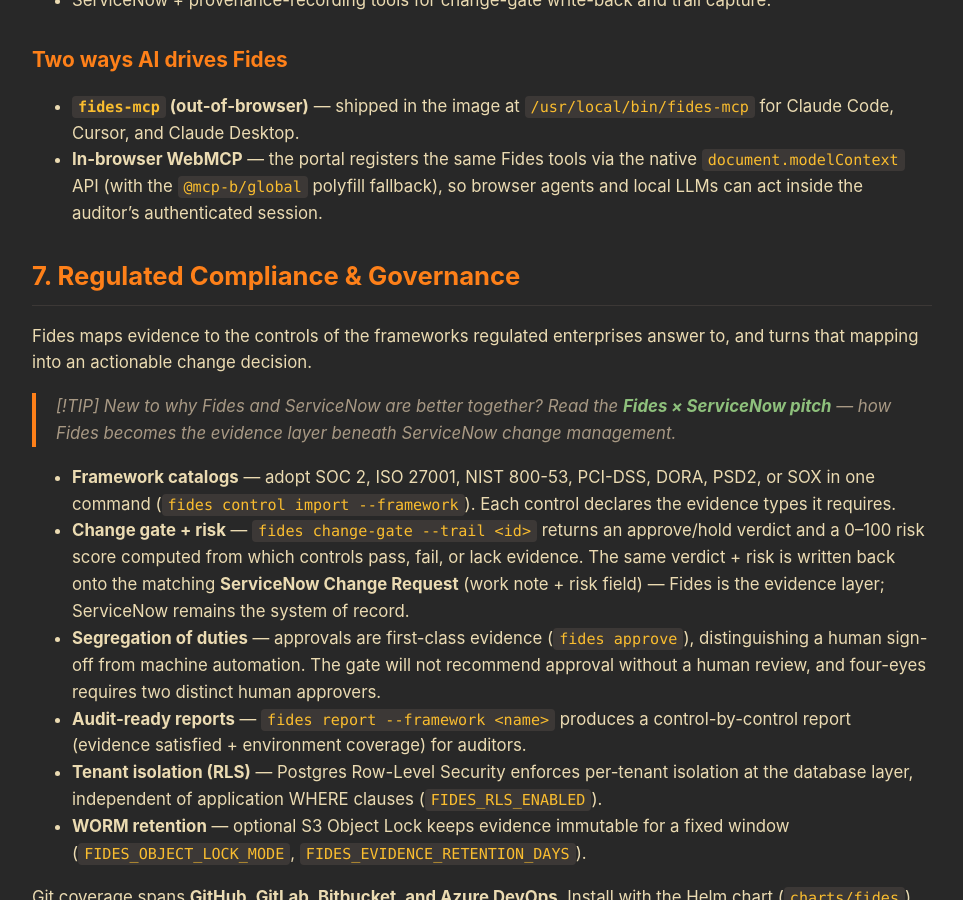
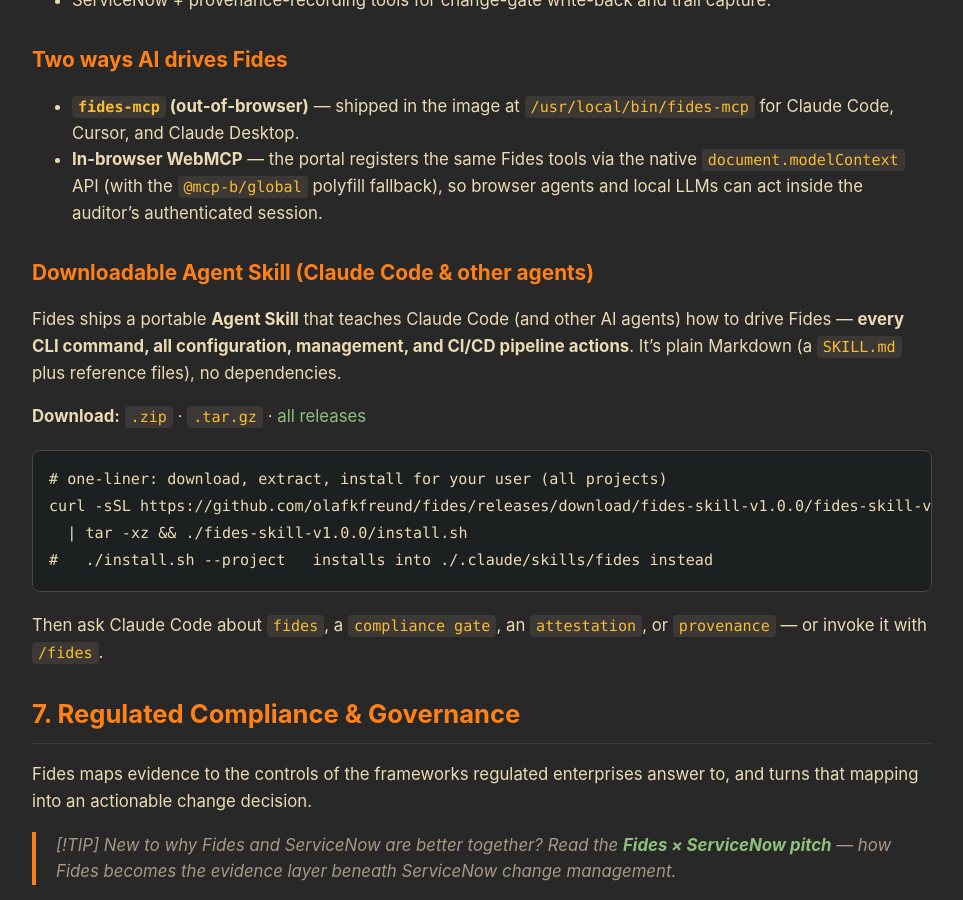
Before and after one commit to olafkfreund/fides, a Jekyll site: the page built from index.md, in a window 1280 px wide and 900 px high, scrolled down 4583 px. Shown: the whole window, without its empty margins (158-1121 px from the left). Built offline with Jekyll 4.4.1, drawn with Linux system fonts in a browser that asks for light colours; our own code applies the rules of GitHub Pages for plain Markdown files.

Commit message:
docs(pages): add downloadable Agent Skill section + release links
Links the Fides Agent Skill v1.0.0 release assets (.zip/.tar.gz) and a
one-liner installer from the home page under the MCP/AI-tooling section.

Co-Authored-By: Claude Opus 4.8 (1M context) <noreply@anthropic.com>
Claude-Session: https://claude.ai/code/session_01LsjkiUALyV1H6VuCabiDCj

````diff
--- a/index.md
+++ b/index.md
@@ -251,6 +251,27 @@ Fides includes a built-in **Model Context Protocol (MCP)** server (`fides-mcp`)
 * **In-browser WebMCP** — the portal registers the same Fides tools via the native `document.modelContext` API (with the `@mcp-b/global` polyfill fallback), so browser agents and local LLMs can act inside the auditor's authenticated session.
 
 
+### Downloadable Agent Skill (Claude Code & other agents)
+
+Fides ships a portable **Agent Skill** that teaches Claude Code (and other AI agents)
+how to drive Fides — **every CLI command, all configuration, management, and CI/CD
+pipeline actions**. It's plain Markdown (a `SKILL.md` plus reference files), no
+dependencies.
+
+**Download:** [`.zip`](https://github.com/olafkfreund/fides/releases/download/fides-skill-v1.0.0/fides-skill-v1.0.0.zip) ·
+[`.tar.gz`](https://github.com/olafkfreund/fides/releases/download/fides-skill-v1.0.0/fides-skill-v1.0.0.tar.gz) ·
+[all releases](https://github.com/olafkfreund/fides/releases)
+
+```sh
+# one-liner: download, extract, install for your user (all projects)
+curl -sSL https://github.com/olafkfreund/fides/releases/download/fides-skill-v1.0.0/fides-skill-v1.0.0.tar.gz \
+  | tar -xz && ./fides-skill-v1.0.0/install.sh
+#   ./install.sh --project   installs into ./.claude/skills/fides instead
+```
+
+Then ask Claude Code about `fides`, a `compliance gate`, an `attestation`, or
+`provenance` — or invoke it with `/fides`.
+
 ## 7. Regulated Compliance & Governance
 
 Fides maps evidence to the controls of the frameworks regulated enterprises answer to, and turns that mapping into an actionable change decision.
````
